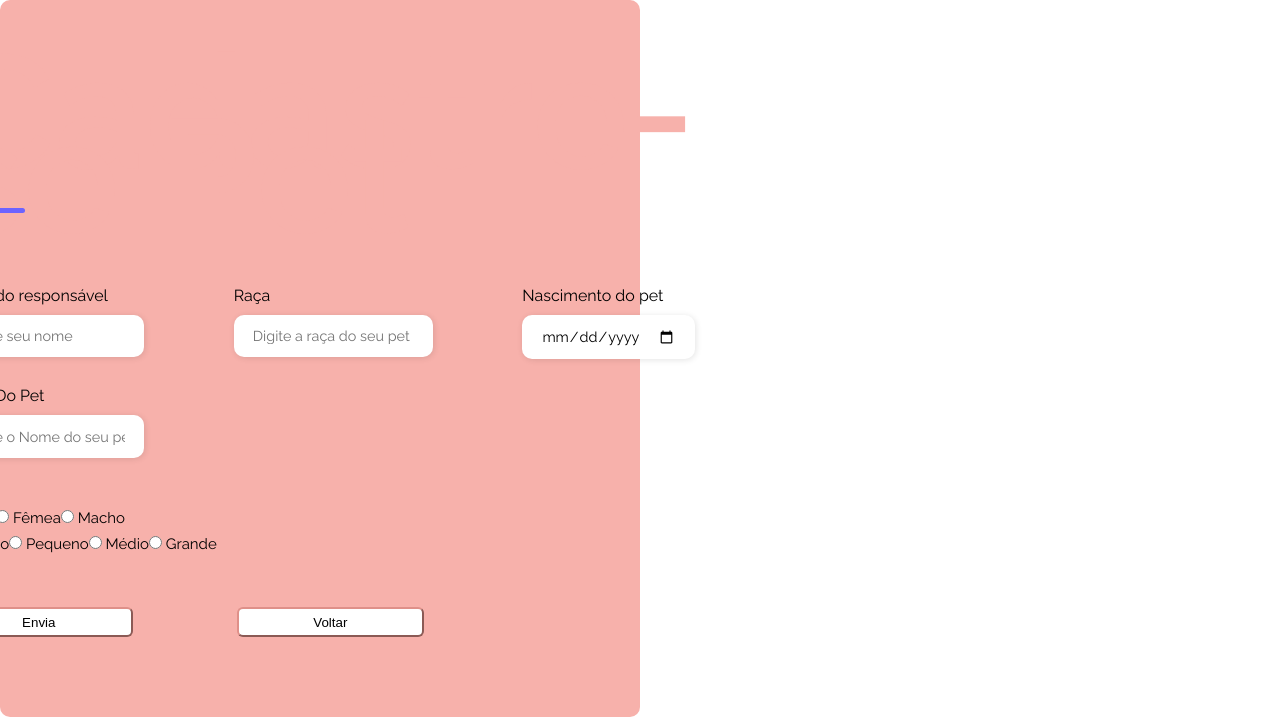
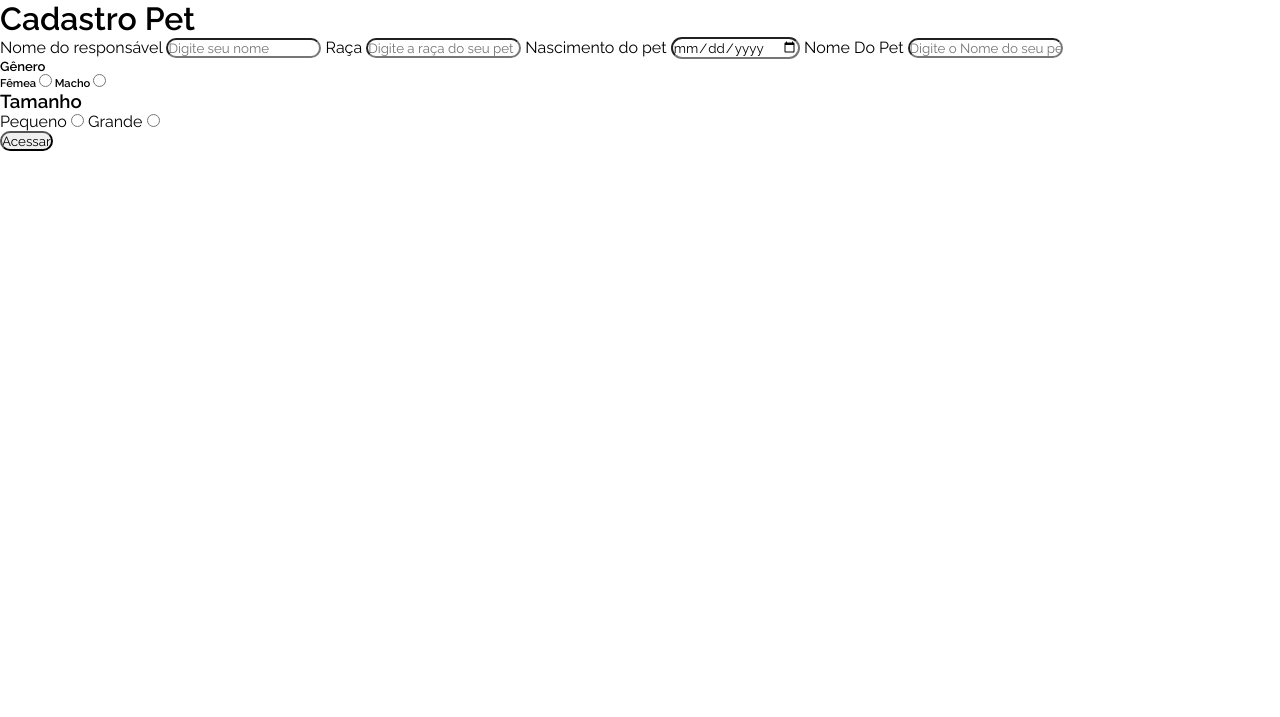
Before and after one commit to anabeazs/TCC_Senai, a Python web app: template templates/cadPet.html in a window 1280 px wide. Shown: the part 88-805 px from the top of the page. After the commit the page ends 239 px from the top, so only its background shows below. Run offline with Jinja, Linux system fonts and the light colour scheme; the template is opened without the code that fills it, so the values that code supplies are empty.

Commit message:
Update cadPet.html

```diff
--- a/templates/cadPet.html
+++ b/templates/cadPet.html
@@ -1,75 +1,49 @@
 {% extends 'base.html' %}
 {% block body %}
-    <div class="formulariocadastro">
-            <form action="#">
-                <div class="form-header">
-                    <div class="title">
-                        <h1>Cadastre-se Pet</h1>
-                    </div>
+         <form method="post" class="formPet">
 
-                </div>
+            <div class="title_pet">
+                <h1>Cadastro Pet</h1>
+            </div>
 
-                <div class="inputformulario">
-                    <div class="input-form">
-                        <label for="nome">Nome do responsável</label>
-                        <input id="nome" type="text" name="nome" placeholder="Digite seu nome" required>
-                    </div>
-
-                        <div class="input-form">
-                            <label for="raca">Raça</label>
-                            <input id="raca" type="text" name="raca" placeholder="Digite a raça do seu pet" required>
-                        </div>
-
-                            <div class="input-form">
-                                <label for="data">Nascimento do pet</label>
-                                <input type="date" name="data" id="data" required>
-                            </div>
-
-                            <div class="input-form">
-                                <label for="raca">Nome Do Pet</label>
-                                <input id="raca" type="text" name="pet" placeholder="Digite o Nome do seu pet" required>
-                            </div>
-
-                </div>
-
-                <div class="conteiner-genero">
-                    <div class="">
-                        Gênero
-                    </div>
-                    <div class="lebel-genero">
-                        <input type="radio" id="" name="sexo">
-                        <label for="" class="">Fêmea</label>
-                     </div>
-                        <div class="lebel-genero">
-                         <input type="radio" id="" name="sexo">
-                         <label for="" class="">Macho</label>
-                       </div>
-                </div>
-
-                <div class="conteiner-tamanho">
-                    <div class="txttamanho">
-                      Tamanho
-                    </div>
-                    <div class="">
-                      <input type="radio" id="" name="tamanho">
-                      <label for="" class="">Pequeno</label>
-                    </div>
-                      <div class="">
-                       <input type="radio" id="" name="tamanho">
-                       <label for="" class="">Médio</label>
-                     </div>
-                     <div class="">
-                        <input type="radio" id="" name="tamanho">
-                        <label for="" class="">Grande</label>
-                      </div>
-                 </div>
+            <label for="nome">Nome do responsável</label>
+            <input id="nome" type="text" name="nome" placeholder="Digite seu nome" required>
 
 
+            <label for="raca">Raça</label>
+            <input id="raca" type="text" name="raca" placeholder="Digite a raça do seu pet" required>
 
-                <div class="enviavolta">
-                    <button ><a >Envia</a> </button>
-                    <button ><a >Voltar</a> </button>
-                </div>
-            </form>
-        </div>
+            <label for="data">Nascimento do pet</label>
+            <input type="date" name="data" id="data" required>
+
+            <label for="raca">Nome Do Pet</label>
+            <input id="raca" type="text" name="pet" placeholder="Digite o Nome do seu pet" required>
+
+            <div class="container_pet">
+
+                <div class="genero">
+                    <h3>Gênero</h3>
+                    <label for="" class="">Fêmea</label>
+                    <input type="radio" id="" name="sexo">
+                    <label for="" class="">Macho</label>
+                    <input type="radio" id="" name="sexo">
+                  </div>
+
+
+                  <div class="tamanho">
+                    <h3>Tamanho</h3>
+                    <label for="" class="">Pequeno</label>
+                    <input type="radio" id="radioInput" name="tamanho">
+                    <label for="" class="">Grande</label>
+                    <input type="radio" id="radioInput" name="tamanho">
+                    <!-- <label for="" class="">Médio</label>
+                    <input type="radio" id="" name="tamanho"> -->
+                  </div>
+            </div>
+
+            <div class="enviar">
+                <input type="submit" value="Acessar" class="btn">
+            </div>
+         </form>
+
 {% endblock %}
```
